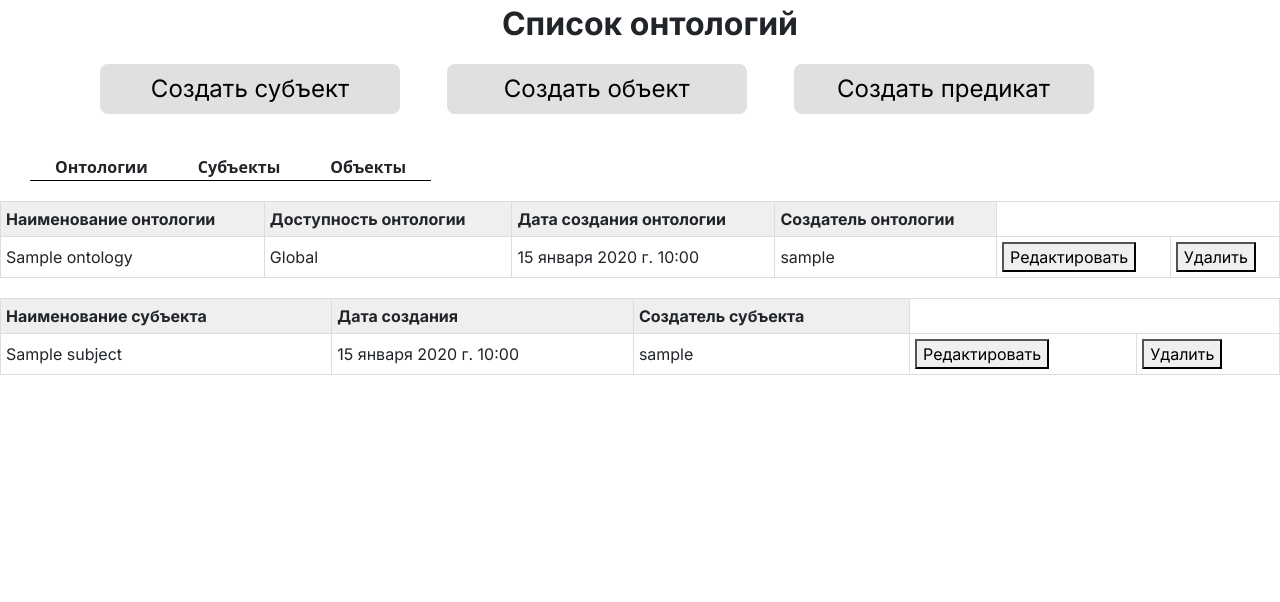
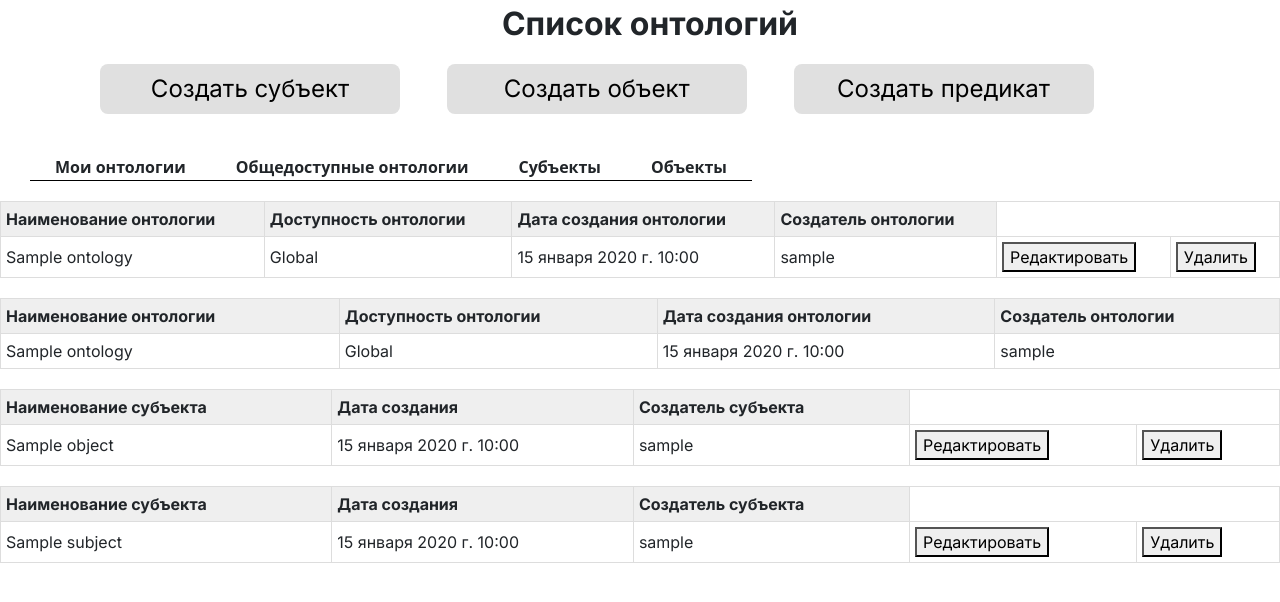
Before and after one commit to prof-master/ontology-2, a Django app: page /ontology/list/ in a window 1280 px wide. Shown: the top 602 px of the page. Run offline with Django 5.2, Linux system fonts and the light colour scheme; a user stored in the database is signed in; tables that the repository leaves empty hold one stand-in row (values such as "Sample post"); lists and menus that the app fills with data are empty.

Commit message:
починили

```diff
--- a/ontology_constructor/ontology_auth/static/ontology_auth/ontology_list.js
+++ b/ontology_constructor/ontology_auth/static/ontology_auth/ontology_list.js
@@ -3,46 +3,77 @@ function delete_ontology(){
 }
 function subject_list_func() {
     let but_sub = document.getElementById("subject_list_but");
-    let but_ont = document.getElementById("ontology_list_but");
+    let but_my_ont = document.getElementById("my_ontology_list_but");
+    let but_gl_ont = document.getElementById("gl_ontology_list_but");
     let but_obj = document.getElementById("object_list_but");
     let element = document.getElementById("subject_list");
-    let element1 = document.getElementById("ontology_list");
+    let element1 = document.getElementById("my_ontology_list");
     let element2 = document.getElementById("object_list");
+    let element3 = document.getElementById("gl_ontology_list");
     element.style.display = 'block';
     element1.style.display = 'none';
     element2.style.display = 'none';
+    element3.style.display = 'none';
     but_sub.style.color='#828282';
-    but_ont.style.color='black';
+    but_my_ont.style.color='black';
+    but_gl_ont.style.color='black';
     but_obj.style.color='black';
 }
-function ontology_list_func() {
-    let but_ont = document.getElementById("ontology_list_but");
+function my_ontology_list_func() {
+    let but_my_ont = document.getElementById("my_ontology_list_but");
+    let but_gl_ont = document.getElementById("gl_ontology_list_but");
     let but_sub = document.getElementById("subject_list_but");
     let but_obj = document.getElementById("object_list_but");
     let element = document.getElementById("subject_list");
-    let element1 = document.getElementById("ontology_list");
+    let element1 = document.getElementById("my_ontology_list");
     let element2 = document.getElementById("object_list");
+    let element3 = document.getElementById("gl_ontology_list");
     element.style.display = 'none';
     element1.style.display = 'block';
     element2.style.display = 'none';
-    but_ont.style.color='#828282';
+    element3.style.display = 'none';
+    but_my_ont.style.color='#828282';
+    but_gl_ont.style.color='black';
     but_sub.style.color='black';
     but_obj.style.color='black';
 
 }
 function object_list_func() {
-    let but_ont = document.getElementById("ontology_list_but");
+    let but_my_ont = document.getElementById("my_ontology_list_but");
+    let but_gl_ont = document.getElementById("gl_ontology_list_but");
     let but_sub = document.getElementById("subject_list_but");
     let but_obj = document.getElementById("object_list_but");
     let element = document.getElementById("subject_list");
-    let element1 = document.getElementById("ontology_list");
+    let element1 = document.getElementById("my_ontology_list");
     let element2 = document.getElementById("object_list");
+    let element3 = document.getElementById("gl_ontology_list");
     element.style.display = 'none';
     element1.style.display = 'none';
     element2.style.display = 'block';
-    but_ont.style.color='balck';
+    element3.style.display = 'none';
+    but_my_ont.style.color='balck';
+    but_gl_ont.style.color='balck';
     but_sub.style.color='black';
     but_obj.style.color='#828282';
+
+}
+function gl_ontology_list_func() {
+    let but_my_ont = document.getElementById("my_ontology_list_but");
+    let but_gl_ont = document.getElementById("gl_ontology_list_but");
+    let but_sub = document.getElementById("subject_list_but");
+    let but_obj = document.getElementById("object_list_but");
+    let element = document.getElementById("subject_list");
+    let element1 = document.getElementById("my_ontology_list");
+    let element2 = document.getElementById("object_list");
+    let element3 = document.getElementById("gl_ontology_list");
+    element.style.display = 'none';
+    element1.style.display = 'none';
+    element2.style.display = 'none';
+    element3.style.display = 'block';
+    but_my_ont.style.color='black';
+    but_gl_ont.style.color='#828282';
+    but_sub.style.color='black';
+    but_obj.style.color='black';
 
 }
 function clicker() {
--- a/ontology_constructor/ontology_auth/templates/ontology_auth/ontology_list.html
+++ b/ontology_constructor/ontology_auth/templates/ontology_auth/ontology_list.html
@@ -28,13 +28,14 @@
     <div style="margin-bottom:20px; margin-left: 30px">
         <table class="table-1">
             <tr>
-                <th onclick="ontology_list_func()" id="ontology_list_but">Онтологии</th>
+                <th onclick="my_ontology_list_func()" id="my_ontology_list_but">Мои онтологии</th>
+                <th onclick="gl_ontology_list_func()" id="gl_ontology_list_but">Общедоступные онтологии</th>
                 <th onclick="subject_list_func()" id="subject_list_but">Субъекты</th>
                 <th onclick="object_list_func()" id="object_list_but">Объекты</th>
             </tr>
         </table>
     </div>
-    <div id="ontology_list">
+    <div id="my_ontology_list">
         <table class="table-2">
             <thead class="inter-fz">
                 <tr>
@@ -44,7 +45,7 @@
                     <th>Создатель онтологии</th>
                 </tr>
             </thead>
-            {% for ontology in ontologys %}
+            {% for ontology in my_ontologys %}
             <div class="inter-fz" gap="20px">
                 <tr>
                     <td class="inter-fz-1" onclick="window.location.href='/ontology/{{ ontology.id }}'; return false">{{ontology.name}}</td>
@@ -66,6 +67,67 @@
             {% empty %}
             <div class="title_weapper inter-fz fs-2" style="margin-left:20px;">
                 <p>У вас пока нет онтологий!</p>
+            </div>
+            {% endfor %}
+        </table>
+    </div>
+    <div id="gl_ontology_list">
+        <table class="table-2">
+            <thead class="inter-fz">
+                <tr>
+                    <th>Наименование онтологии</th>
+                    <th>Доступность онтологии</th>
+                    <th>Дата создания онтологии</th>
+                    <th>Создатель онтологии</th>
+                </tr>
+            </thead>
+            {% for ontology in gl_ontologys %}
+            <div class="inter-fz" gap="20px">
+                <tr>
+                    <td class="inter-fz-1" onclick="window.location.href='/ontology/{{ ontology.id }}'; return false">{{ontology.name}}</td>
+                    <td class="inter-fz-1" onclick="window.location.href='/ontology/{{ ontology.id }}'; return false">{{ontology.access}}</td>
+                    <td class="inter-fz-1" onclick="window.location.href='/ontology/{{ ontology.id }}'; return false">{{ontology.created_at}}</td>
+                    <td class="inter-fz-1" onclick="window.location.href='/ontology/{{ ontology.id }}'; return false">{{ontology.owner}}</td>
+
+                </tr>
+            </div>
+            {% empty %}
+            <div class="title_weapper inter-fz fs-2" style="margin-left:20px;">
+                <p>У вас пока нет онтологий!</p>
+            </div>
+            {% endfor %}
+        </table>
+    </div>
+    <div id="object_list">
+        <table class="table-2">
+            <thead class="inter-fz">
+                <tr>
+                    <th>Наименование субъекта</th>
+                    <th>Дата создания</th>
+                    <th>Создатель субъекта</th>
+                </tr>
+            </thead>
+            {% for object in objects %}
+            <div class="inter-fz" gap="20px">
+                <tr>
+                    <td class="inter-fz-1" onclick="window.location.href='/ontology/{{ ontology.id }}'; return false">{{object.name}}</td>
+                    <td class="inter-fz-1" onclick="window.location.href='/ontology/{{ ontology.id }}'; return false">{{object.created_at}}</td>
+                    <td class="inter-fz-1" onclick="window.location.href='/ontology/{{ ontology.id }}'; return false">{{object.owner}}</td>
+                    <td>
+                        <form action="" method="get">
+                            <button class="btn_wrappr_1 inter-fz-1" name="update_ontology" value="{{ ontology.id }}">Редактировать</button>
+                        </form>
+                    </td>
+                    <td>
+                        <form action="" method="get">
+                            <button class="btn_wrappr_1 inter-fz-1" name="delete_object" value="{{ object.id }}">Удалить</button>
+                        </form>
+                    </td>
+                </tr>
+            </div>
+            {% empty %}
+            <div class="title_weapper inter-fz fs-2" style="margin-left:20px;">
+                <p>У вас пока нет объектов!</p>
             </div>
             {% endfor %}
         </table>
--- a/ontology_constructor/ontology_auth/views.py
+++ b/ontology_constructor/ontology_auth/views.py
@@ -49,13 +49,14 @@ def ontology_list_1(request, ontology_id=None):
     if request.user:
         f1 = Q( owner=request.user)
         f2 = Q( access = 'Global' )
-        ontologys = Ontology.objects.filter( f1 | f2 )
+        my_ontologys = Ontology.objects.filter( f1)
+        gl_ontologys = Ontology.objects.filter( f2)
     else:
         f2 = Q( access = 'Global' )
-        ontologys = Ontology.objects.filter( f1)
+        ontologys = Ontology.objects.filter( f2)
     subjects=Subject.objects.filter(f1)
     objects=Object.objects.filter(f1)
-    context= {'ontologys': ontologys, 'subjects': subjects, 'objects': objects}
+    context= {'my_ontologys': my_ontologys, 'gl_ontologys': gl_ontologys, 'subjects': subjects, 'objects': objects}
     if (request.GET.get('delete_ontology')):
         Ontology.objects.filter(id = request.GET.get('delete_ontology')).delete()
         return redirect('/ontology/list')
```
Also changed, not shown: ontology_constructor/ontology_auth/templates/ontology_auth/add_rdf_type.html (+8 -5 lines). Lines whose indentation alone changed are shown as unchanged.
